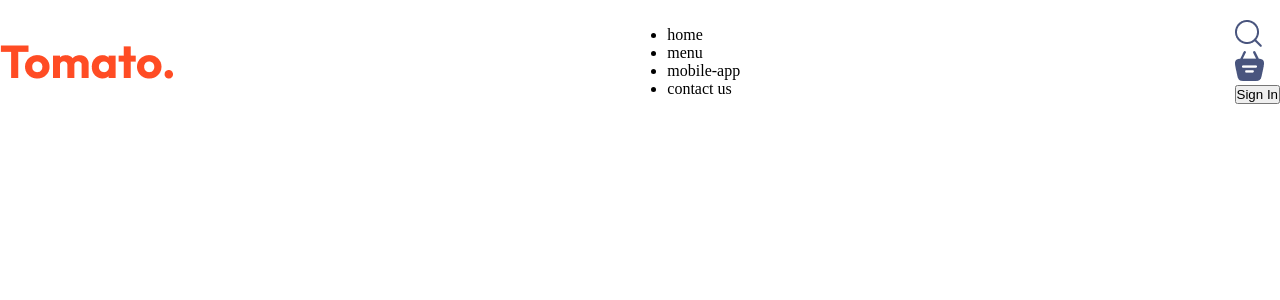
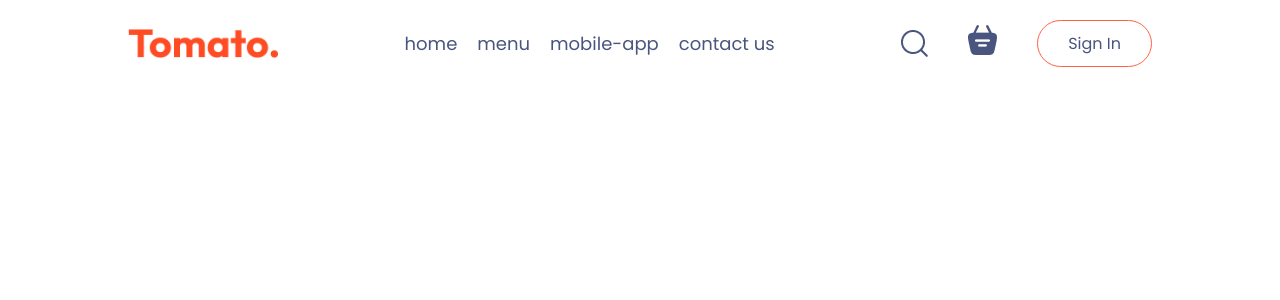
Before and after one commit to creation7654321/food-ordering-react, a React (Vite) app: page / in a window 1280 px wide. Shown: the top 300 px of the page. Built offline with nearby package versions, Linux system fonts and the light colour scheme.

Commit message:
appling css to navbar

```diff
--- a/src/components/Navbar/Navbar.css
+++ b/src/components/Navbar/Navbar.css
@@ -4,3 +4,32 @@
     align-items: center;
     padding: 20px 0px;
 }
+.navbar .logo{
+    width: 150px;
+}
+.navbar-menu{
+    display: flex;
+    list-style: none;
+    gap: 20px;
+    color: #49557e;
+    font-size: 18px;
+}
+.navbar-right{
+    display: flex;
+    align-items: center;
+    gap: 40px;
+}
+.navbar button{
+    background: transparent;
+    font-size: 16px;
+    color: #49557e;
+    border: 1px solid tomato;
+    padding: 10px 30px;
+    border-radius: 50px;
+    cursor: pointer;
+    transition: 0.3s;
+
+}
+.navbar button:hover{
+    background-color: #fff4f2;
+}
--- a/src/index.css
+++ b/src/index.css
@@ -1,8 +1,9 @@
+@import url('https://fonts.googleapis.com/css2?family=Poppins:ital,wght@0,100;0,200;0,300;0,400;0,500;0,600;0,700;0,800;0,900;1,100;1,200;1,300;1,400;1,500;1,600;1,700;1,800;1,900&display=swap');
 *{
   padding: 0;
   margin: 0;
   box-sizing: border-box;
-
+  font-family: "Poppins", sans-serif;
 }
 body{
   min-height: 100vh;
@@ -11,3 +12,7 @@ a{
   text-decoration: none;
   color: inherit;
 }
+.app{
+  width: 80%;
+  margin: auto;
+}
```
